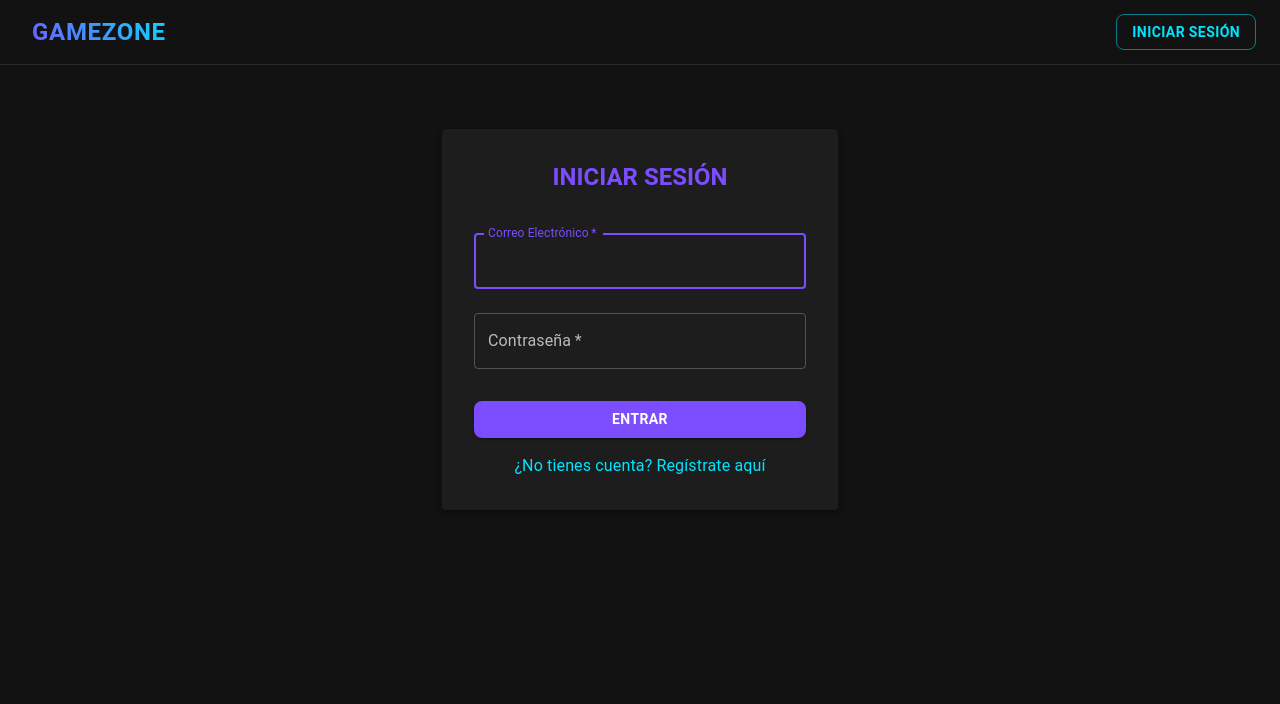
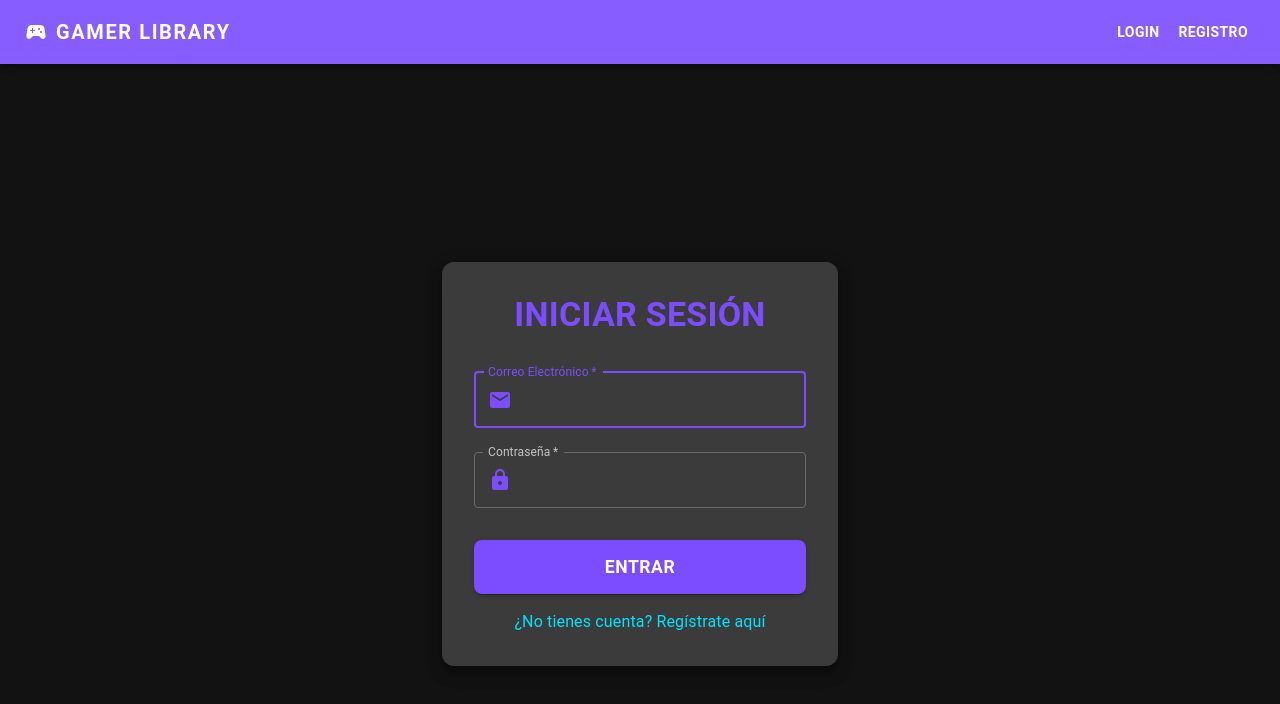
Before and after one commit to Cristianps17/proyecto-videojuegos-Cristian, a React (Vite) app: page /login in a window 1280 px wide. Shown: the top 704 px of the page. Built offline with nearby package versions, Linux system fonts and the light colour scheme.

Commit message:
V3: Refactorización de UI usando componentes avanzados de Material UI (Menu, Snackbar, Inputs)

```diff
--- a/db.json
+++ b/db.json
@@ -4,6 +4,11 @@
       "email": "cristianpsolana@gmail.com",
       "password": "$2a$10$KYiCz.XyNXFUHpSIEM47POjnijjOZYSF5Keq.wzSJvQ/4AZSl2gGm",
       "id": 1
+    },
+    {
+      "email": "cristianpadillasolana@gmail.com",
+      "password": "$2a$10$DU41f5yPk/Z.eGJl2p4gmOpBPbQJm1SYodm0OM4zZ2DtlTubQLIZK",
+      "id": 2
     }
   ],
   "videojuegos": [
@@ -42,6 +47,22 @@
       "precio": 69.99,
       "imagen": "https://placehold.co/600x400/222222/d4af37?text=Elden+Ring",
       "video": "https://www.youtube.com/watch?v=E3Huy2cdih0"
+    },
+    {
+      "nombre": "GTA5",
+      "descripcion": "",
+      "precio": 59.99,
+      "imagen": "",
+      "id": "1771316689501",
+      "fechaLanzamiento": "2026-02-17",
+      "compania": "Indie",
+      "plataformas": [
+        "PC"
+      ],
+      "categorias": [
+        "Aventura"
+      ],
+      "video": ""
     }
   ],
   "categorias": [
--- a/src/components/Navbar.jsx
+++ b/src/components/Navbar.jsx
@@ -1,50 +1,77 @@
-import { AppBar, Toolbar, Button, Box, Avatar, Typography } from '@mui/material';
-import { useNavigate } from 'react-router-dom';
+import { useState } from 'react';
+import { AppBar, Toolbar, Typography, Button, Box, Menu, MenuItem, IconButton, Avatar } from '@mui/material';
+import { Link, useNavigate } from 'react-router-dom';
 import { useAuth } from '../context/AuthContext';
+import SportsEsportsIcon from '@mui/icons-material/SportsEsports';
+import AccountCircle from '@mui/icons-material/AccountCircle';
 
-export default function Navbar() {
+function Navbar() {
+  const { user, logout } = useAuth();
   const navigate = useNavigate();
-  const { user, logout } = useAuth();
+
+  // Estado para el menú desplegable
+  const [anchorEl, setAnchorEl] = useState(null);
+
+  const handleMenu = (event) => {
+    setAnchorEl(event.currentTarget);
+  };
+
+  const handleClose = () => {
+    setAnchorEl(null);
+  };
+
+  const handleLogout = () => {
+    logout();
+    handleClose();
+    navigate('/login');
+  };
 
   return (
-    <AppBar position="static" color="transparent" elevation={0} sx={{ backdropFilter: 'blur(10px)', borderBottom: '1px solid rgba(255,255,255,0.1)' }}>
+    <AppBar position="static" color="primary" enableColorOnDark>
       <Toolbar>
-        {}
-        <Button
-            onClick={() => navigate('/')}
-            sx={{
-                fontWeight: 'bold',
-                fontSize: '1.5rem',
-                background: 'linear-gradient(45deg, #7c4dff, #00e5ff)',
-                backgroundClip: 'text',
-                textFillColor: 'transparent',
-                WebkitBackgroundClip: 'text',
-                WebkitTextFillColor: 'transparent'
-            }}
-        >
-          GAMEZONE
-        </Button>
+        {/* LOGO */}
+        <SportsEsportsIcon sx={{ display: { xs: 'none', md: 'flex' }, mr: 1 }} />
+        <Typography variant="h6" component={Link} to="/" sx={{ flexGrow: 1, textDecoration: 'none', color: 'inherit', fontWeight: 'bold', letterSpacing: '.1rem' }}>
+          GAMER LIBRARY
+        </Typography>
 
-        <Box sx={{ flexGrow: 1 }} />
+        <Box>
+          {!user ? (
+            <>
+              <Button color="inherit" component={Link} to="/login">Login</Button>
+              <Button color="inherit" component={Link} to="/register">Registro</Button>
+            </>
+          ) : (
+            <div>
+              {/* BOTÓN PERFIL CON MENÚ */}
+              <IconButton
+                size="large"
+                onClick={handleMenu}
+                color="inherit"
+              >
+                <AccountCircle sx={{ mr: 1 }}/>
+                <Typography variant="subtitle1" sx={{fontSize: '0.9rem'}}>
+                    {user.email.split('@')[0]}
+                </Typography>
+              </IconButton>
 
-        {!user ? (
-          <Button variant="outlined" color="secondary" onClick={() => navigate('/login')}>
-            Iniciar Sesión
-          </Button>
-        ) : (
-          <Box display="flex" alignItems="center" gap={2}>
-            <Typography variant="body2" sx={{ color: 'white', opacity: 0.8 }}>
-                {user.email}
-            </Typography>
-            <Avatar sx={{ bgcolor: 'secondary.main', width: 32, height: 32 }}>
-                {user.email[0].toUpperCase()}
-            </Avatar>
-            <Button color="error" size="small" onClick={logout}>
-                Salir
-            </Button>
-          </Box>
-        )}
+              {/* EL MENÚ DESPLEGABLE DE MUI */}
+              <Menu
+                id="menu-appbar"
+                anchorEl={anchorEl}
+                keepMounted
+                open={Boolean(anchorEl)}
+                onClose={handleClose}
+              >
+                <MenuItem onClick={handleClose}>Mi Perfil</MenuItem>
+                <MenuItem onClick={handleLogout} sx={{ color: 'error.main' }}>Cerrar Sesión</MenuItem>
+              </Menu>
+            </div>
+          )}
+        </Box>
       </Toolbar>
     </AppBar>
   );
 }
+
+export default Navbar;
--- a/src/pages/Login.jsx
+++ b/src/pages/Login.jsx
@@ -1,53 +1,68 @@
 import { useState } from 'react';
+import { useNavigate, Link } from 'react-router-dom';
 import { useAuth } from '../context/AuthContext';
-import { useNavigate, Link } from 'react-router-dom';
-import { Container, TextField, Button, Typography, Paper, Box, Alert } from '@mui/material';
+import { Container, Paper, TextField, Button, Typography, Box, InputAdornment } from '@mui/material';
+import EmailIcon from '@mui/icons-material/Email'; // Icono Email
+import LockIcon from '@mui/icons-material/Lock';   // Icono Candado
 
-export default function Login() {
-  const [email, setEmail] = useState('');
-  const [password, setPassword] = useState('');
-  const [error, setError] = useState('');
-
+function Login() {
+  const [email, setEmail] = useState("");
+  const [password, setPassword] = useState("");
+  const [error, setError] = useState("");
   const { login } = useAuth();
   const navigate = useNavigate();
 
-  const handleSubmit = async (e) => {
+  const handleLogin = async (e) => {
     e.preventDefault();
-    setError('');
     try {
       await login(email, password);
       navigate('/');
     } catch (err) {
-      setError('Email o contraseña incorrectos.');
+      setError("Email o contraseña incorrectos.");
     }
   };
 
   return (
-    <Container maxWidth="xs" sx={{ mt: 8 }}>
-      <Paper elevation={3} sx={{ p: 4, display: 'flex', flexDirection: 'column', alignItems: 'center', background: 'rgba(30, 30, 30, 0.9)' }}>
-        <Typography component="h1" variant="h5" sx={{ mb: 2, color: 'primary.main' }}>
+    <Container maxWidth="xs" sx={{ height: '100vh', display: 'flex', alignItems: 'center', justifyContent: 'center' }}>
+      <Paper elevation={10} sx={{ p: 4, display: 'flex', flexDirection: 'column', alignItems: 'center', bgcolor: 'background.paper', borderRadius: 3 }}>
+        <Typography variant="h4" component="h1" gutterBottom sx={{ fontWeight: 'bold', color: 'primary.main' }}>
           INICIAR SESIÓN
         </Typography>
 
-        {error && <Alert severity="error" sx={{ width: '100%', mb: 2 }}>{error}</Alert>}
+        {error && (
+          <Box sx={{ mb: 2, p: 1, width: '100%', bgcolor: '#ffcdd2', color: '#c62828', borderRadius: 1, textAlign: 'center' }}>
+            {error}
+          </Box>
+        )}
 
-        <Box component="form" onSubmit={handleSubmit} sx={{ mt: 1, width: '100%' }}>
+        <Box component="form" onSubmit={handleLogin} sx={{ mt: 1, width: '100%' }}>
+          {/* INPUT CON ICONO DE EMAIL */}
           <TextField
-            margin="normal" required fullWidth
-            label="Correo Electrónico"
-            autoFocus
+            margin="normal" required fullWidth label="Correo Electrónico" autoFocus
             value={email} onChange={(e) => setEmail(e.target.value)}
-            sx={{ input: { color: 'white' } }}
-          />
-          <TextField
-            margin="normal" required fullWidth
-            label="Contraseña"
-            type="password"
-            value={password} onChange={(e) => setPassword(e.target.value)}
-            sx={{ input: { color: 'white' } }}
+            InputProps={{
+              startAdornment: (
+                <InputAdornment position="start">
+                  <EmailIcon color="primary" />
+                </InputAdornment>
+              ),
+            }}
           />
 
-          <Button type="submit" fullWidth variant="contained" sx={{ mt: 3, mb: 2, fontWeight: 'bold' }}>
+          {/* INPUT CON ICONO DE CANDADO */}
+          <TextField
+            margin="normal" required fullWidth label="Contraseña" type="password"
+            value={password} onChange={(e) => setPassword(e.target.value)}
+            InputProps={{
+              startAdornment: (
+                <InputAdornment position="start">
+                  <LockIcon color="primary" />
+                </InputAdornment>
+              ),
+            }}
+          />
+
+          <Button type="submit" fullWidth variant="contained" sx={{ mt: 3, mb: 2, py: 1.5, fontSize: '1.1rem', fontWeight: 'bold' }}>
             ENTRAR
           </Button>
 
@@ -61,3 +76,5 @@ export default function Login() {
     </Container>
   );
 }
+
+export default Login;
--- a/src/pages/Register.jsx
+++ b/src/pages/Register.jsx
@@ -53,7 +53,7 @@ export default function Register() {
 
           <Box textAlign="center">
             <Link to="/login" style={{ textDecoration: 'none', color: '#7c4dff' }}>
-              ¿Ya tienes cuenta? Inicia sesión
+              ¿Ya tienes cuenta? Inicia sesión aquí
             </Link>
           </Box>
         </Box>
```
Also changed, not shown: src/pages/Home.jsx (+48 -87 lines).
